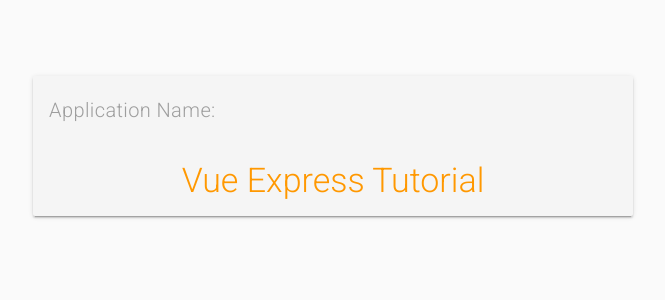
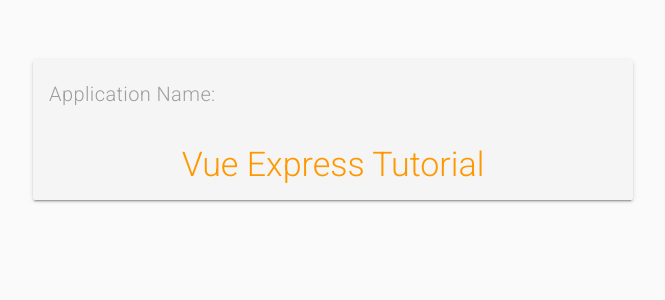
Before and after one commit to dheeraj0259/Vue-Express-App, a Vue app: page /vue-express/ in a window 1280 px wide. Shown: the top 300 px of the page, without its empty margins (307-972 px from the left). Built offline with nearby package versions, Linux system fonts and the light colour scheme.

Commit message:
-minor style changes

```diff
--- a/src/pages/LandingPage.vue
+++ b/src/pages/LandingPage.vue
@@ -1,7 +1,6 @@
 <template>
   <div class="main-card">
-    <v-hover>
-      <v-card class="mx-auto" color="grey lighten-4" max-width="600">
+      <v-card class="mx-auto main-card" color="grey lighten-4" max-width="600">
         <v-card-text
           class="pt-4 font-weight-light grey--text title"
           style="position: relative;"
@@ -11,7 +10,6 @@
           style="position: relative;"
         >Vue Express Tutorial</v-card-text>
       </v-card>
-    </v-hover>
   </div>
 </template>
 
@@ -23,6 +21,6 @@ export default {
 
 <style>
 .main-card {
-  margin-top: 76px;
+  margin-top: 30px;
 }
 </style>
```
